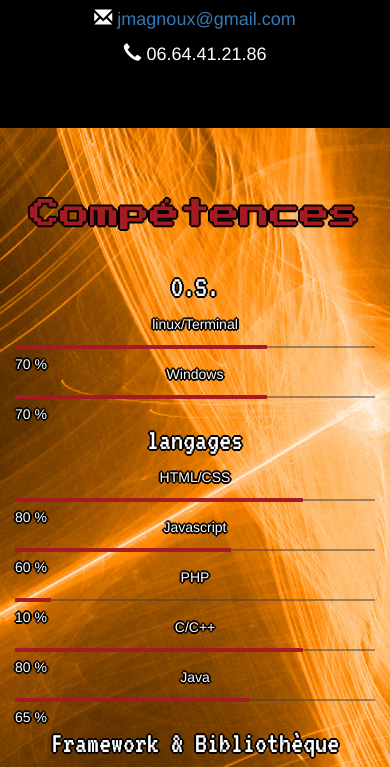
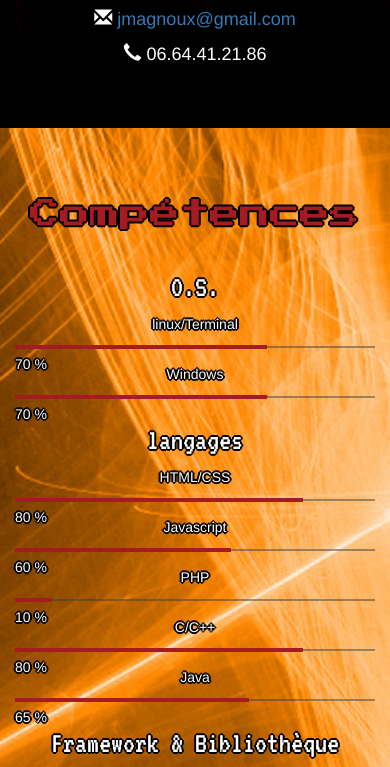
Before and after one commit to jmagnoux/jmagnoux.github.io, a plain HTML site: page index.html in a window 390 px wide. Shown: the part 573-1340 px from the top of the page. Drawn offline with nearby package versions, Linux system fonts and the light colour scheme.

Commit message:
Set scrolling background for screen smaller than 550px

```diff
--- a/assets/css/style.css
+++ b/assets/css/style.css
@@ -303,6 +303,13 @@ h2
     width: 80%;
     margin-left: 17%;
   }
+  #home, #skills, #career, #files, #hobbies
+  {
+    background-attachment: scroll;
+    background-position: center;
+    -webkit-background-size: cover; /* pour anciens Chrome et Safari */
+    background-size: cover; /* version standardisée */
+  }
 }
 @media (max-width: 350px)
 {
```
Lines whose indentation alone changed are shown as unchanged.
